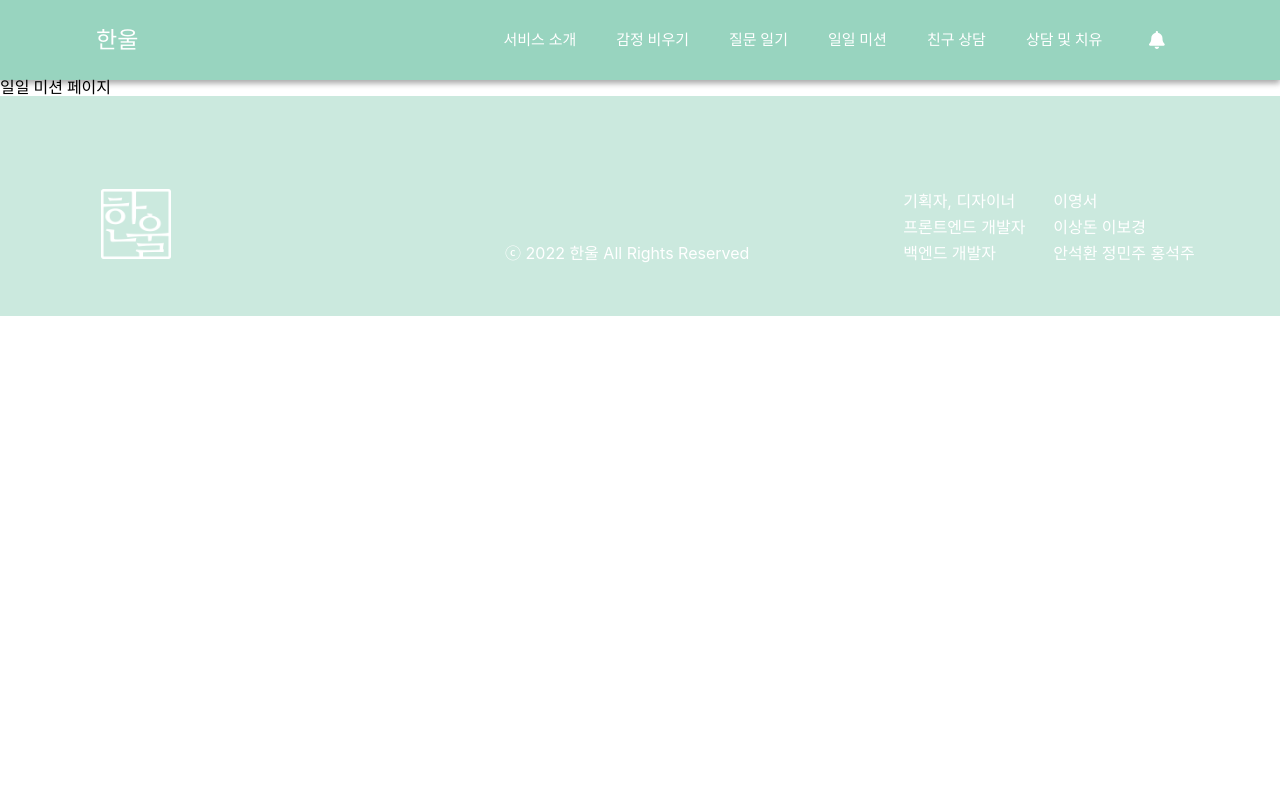
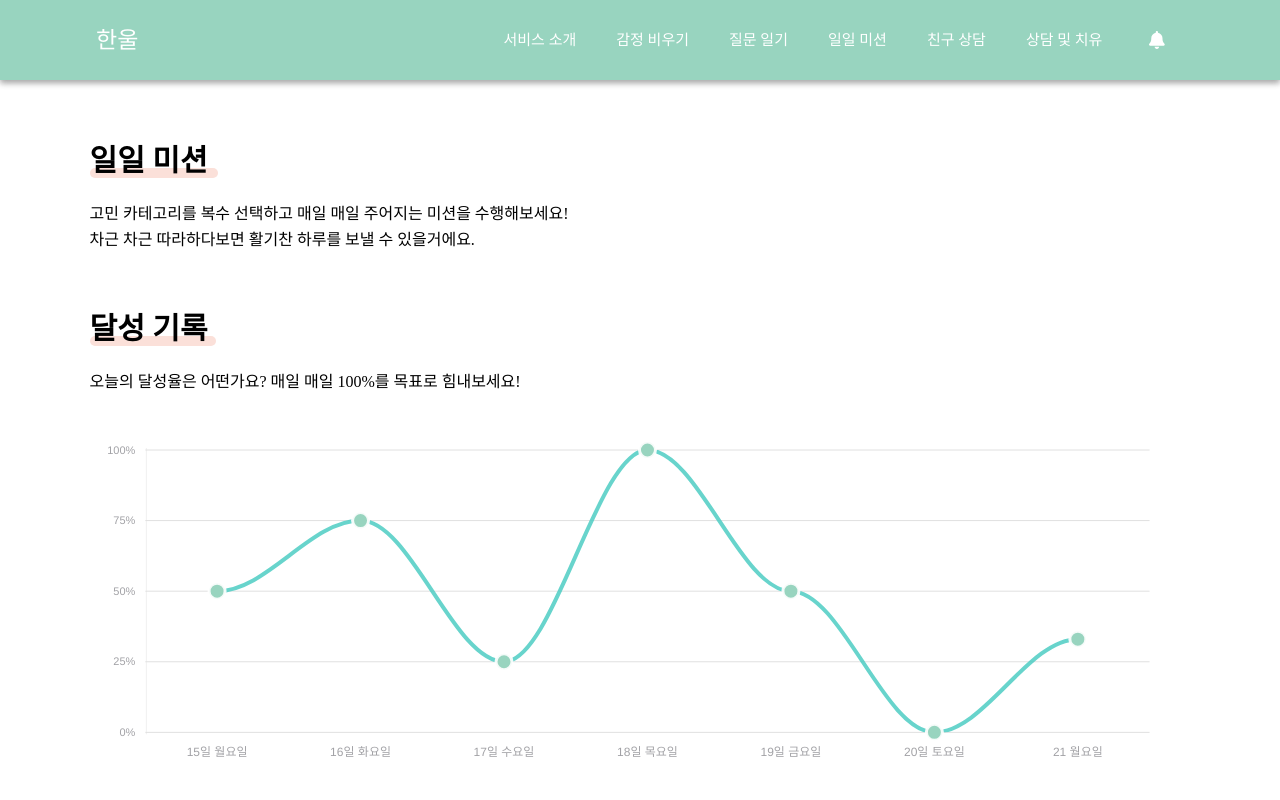
Before and after one commit to ebokyung/KBSC-Frontend, a React (Create React App) app in the folder project/: page /mission in a window 1280 px wide. Shown: the top 800 px of the page. Built offline with nearby package versions, Linux system fonts and the light colour scheme.

Commit message:
leeideal-08-30-F0009-일일미션 세팅

```diff
--- a/project/package.json
+++ b/project/package.json
@@ -11,9 +11,11 @@
     "@testing-library/jest-dom": "^5.16.4",
     "@testing-library/react": "^13.3.0",
     "@testing-library/user-event": "^13.5.0",
+    "apexcharts": "^3.35.5",
     "axios": "^0.27.2",
     "framer-motion": "^7.2.0",
     "react": "^18.2.0",
+    "react-apexcharts": "^1.4.0",
     "react-dom": "^18.2.0",
     "react-hook-form": "^7.34.2",
     "react-query": "^3.39.2",
--- /dev/null
+++ b/project/src/components/mission/MissionBox.jsx
@@ -0,0 +1,4 @@
+function MissionBox () {
+    return (null)
+}
+export default MissionBox;
--- /dev/null
+++ b/project/src/components/mission/MissionChart.jsx
@@ -0,0 +1,100 @@
+import ApexChart from "react-apexcharts"
+import styled from "styled-components";
+
+const Container = styled.section`
+    margin-top: 20px;
+    margin-bottom: 150px;
+`
+
+function MissionChart () {
+    return (
+        <Container>
+            <ApexChart
+        type="line"
+        series={[
+            {
+                name: "",
+                data: [50,75,25,100,50,0,33]   // map함수는 기본적으로 return값으로 array를 줌
+            },
+        ]}
+        height = {`350px`}
+        width = {`100%`}
+        options={{
+            theme:{
+                mode: "dark",
+            },
+            chart : {
+                toolbar:{           // 차트위에 기능바
+                    show:false,
+                },
+                background: "transparent",      // 배경색
+            },
+            markers : {
+                size: 8,
+                colors: `#98D4BF`,
+                strokeColors: '#fff',
+                strokeWidth: 3,
+                hover: {
+                    size: 10,
+                    sizeOffset: 3
+                  }
+            },
+            grid: {                 // 차트에 눈금선
+                show: true,
+            },
+            yaxis:{                 // y축
+                show: true,
+                color: '#F0F0F0',
+                min : 0,
+                max : 100,
+                tickAmount: 4,
+                axisBorder: {
+                    show: true,
+                    color: '#F0F0F0',
+                    offsetX: 0,
+                    offsetY: 0
+                },
+                labels: {
+                    style : {
+                        colors : "#A2A2A6"
+                    },
+                    formatter: (value) => `${value}%`
+                }
+            },
+            xaxis:{
+                tickPlacement: 'between',            // x축
+                labels:{            // x축 값
+                    show:true,
+                    style : {
+                        colors : "#A2A2A6"
+                    }
+                },
+                axisTicks:{         // x축 눈금선
+                    show: false,
+                },
+                axisBorder: {       // x축 축선
+                    show: false,
+                },
+                type : "date",
+                categories: ["15일 월요일", "16일 화요일", "17일 수요일", "18일 목요일", "19일 금요일", "20일 토요일", "21 월요일"]
+            },
+            tooltip: {              // 마우스를 갔다대면 나오는 정보창
+                y: {
+                    formatter: (value) => `$ ${value.toFixed(2)}`       // 값을 넘겨주는 함수
+                },
+                x: {
+                    show: false
+                },
+
+            },
+            stroke: {               // line 스타일 설정
+                curve: "smooth",    // line을 부드럽게 만들어줌
+                width: 4,           // line 두께 설정
+                color : `${props => props.theme.lineColor}`
+            },
+        }}
+        />
+        </Container>
+    )
+}
+export default MissionChart;
--- a/project/src/routes/Chat.jsx
+++ b/project/src/routes/Chat.jsx
@@ -1,6 +1,32 @@
+import styled from "styled-components";
+import PageHeader from '../components/PageHeader';
+
+const Container = styled.body`
+    width: 100vw;
+    display: flex;
+    justify-content: center;
+`
+
+const Wrapper = styled.section`
+    width : ${props => props.theme.width};
+    max-width: ${props => props.theme.maxWidth};
+    min-height: ${props => props.theme.minHeight};
+`
+
+const pageheader = {
+    title : "친구 상담",
+    body1: "고민과 위로, 그리고 응원을 나눌 수 있는 소통방을 개설하거나 참여해보세요!",
+    body2 : "사용자 간 1:1로 소통할 수 있어요",
+    width : "128px"
+}
+
 function Chat () {
     return (
-        <div>친구 상담 페이지입니다.</div>
+        <Container>
+            <Wrapper>
+                <PageHeader props={pageheader} />
+            </Wrapper>
+        </Container>
     );
 }
 export default Chat;
--- a/project/src/routes/Mission.jsx
+++ b/project/src/routes/Mission.jsx
@@ -1,6 +1,44 @@
+import styled from "styled-components";
+import PageHeader from '../components/PageHeader';
+import MissionBox from '../components/mission/MissionBox';
+import MissionChart from "../components/mission/MissionChart";
+
+const Container = styled.body`
+    width: 100vw;
+    display: flex;
+    justify-content: center;
+`
+
+const Wrapper = styled.section`
+    width : ${props => props.theme.width};
+    max-width: ${props => props.theme.maxWidth};
+    min-height: ${props => props.theme.minHeight};
+`
+
+const pageheader1 = {
+    title : "일일 미션",
+    body1: "고민 카테고리를 복수 선택하고 매일 매일 주어지는 미션을 수행해보세요!",
+    body2 : "차근 차근 따라하다보면 활기찬 하루를 보낼 수 있을거에요.",
+    width : "128px"
+}
+
+const pageheader2 = {
+    title : "달성 기록",
+    body1: "오늘의 달성율은 어떤가요? 매일 매일 100%를 목표로 힘내보세요!",
+    body2 : "",
+    width : "126px"
+}
+
 function Mission () {
     return (
-        <div>일일 미션 페이지</div>
+        <Container>
+            <Wrapper>
+                <PageHeader props={pageheader1} />
+                <MissionBox />
+                <PageHeader props={pageheader2} />
+                <MissionChart />
+            </Wrapper>
+        </Container>
     );
 }
 export default Mission;
--- a/project/src/theme.js
+++ b/project/src/theme.js
@@ -29,6 +29,11 @@ export const mainTheme ={
     BannerBackColor : "#55BC98",
     itemFooterColor : "#F1A6A0",
 
+
+    // 미션 페이지 색상들
+    lineColor : "#98D4BF",
+
+
 }
 
 // ${props => props.theme.~~};와 같은 방법으로 적용
```
Also changed, not shown: 1 other file (tests, documents, lock files or other folders).
